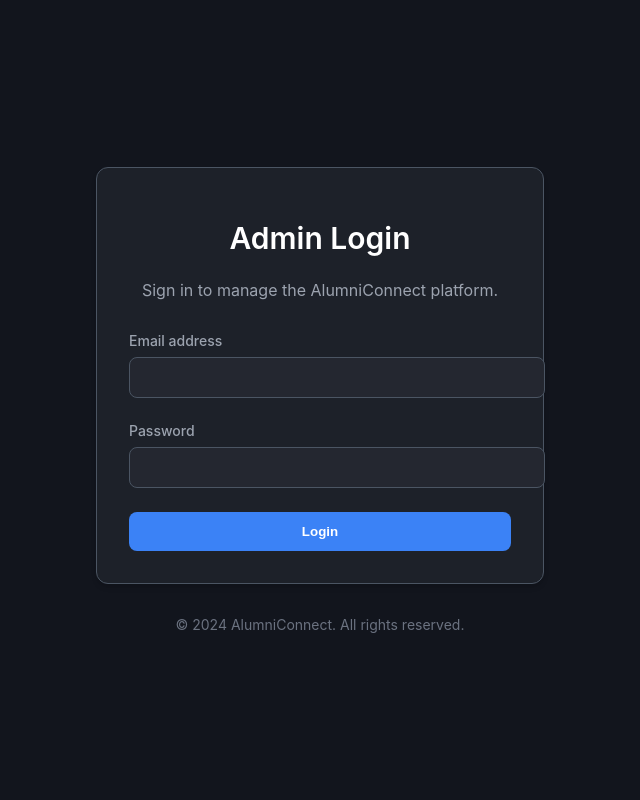
After one commit to GohelBhargav13/AlumniConnect, a PHP site: page /SE_Project/admin/admin_login.php in a window 1280 px wide. The commit adds this page. Shown: the whole page, without its empty margins (320-960 px from the left). Run offline with PHP 8.4, Linux system fonts and the light colour scheme.

Commit message:
all features are implemented in admin panel

```diff
--- /dev/null
+++ b/admin/admin_login.php
@@ -0,0 +1,78 @@
+<?php
+if (session_status() === PHP_SESSION_NONE) session_start();
+include '../utills/db_conn.php';
+
+if ($_SERVER["REQUEST_METHOD"] === "POST") {
+
+    if (isset($_POST['login_btn'])) {
+        $admin_email = $_POST['email'] ?? '';
+        $admin_password = $_POST['password'] ?? '';
+
+        $exist_user = "SELECT * FROM adminmaster WHERE admin_email = ? AND password = ? ";
+        $exist_user_stmt = $conn->prepare($exist_user);
+        $exist_user_stmt->bind_param("ss", $admin_email, $admin_password);
+
+        $exist_user_stmt->execute();
+
+        $result = $exist_user_stmt->get_result();
+
+        if ($result->num_rows === 1) {
+            $admin = $result->fetch_assoc();
+
+            if ($admin_password == $admin['password']) {
+                $_SESSION['admin_id'] = $admin['admin_id'];
+                $_SESSION['admin_name'] = $admin['admin_name'];
+
+                header("Location: ./admin_dashboard.php");
+                exit;
+            } else {
+                $_SESSION['message'] = ["sucess" => false, "error_msg" => "Invalid Credential"];
+            }
+        } else {
+            $_SESSION['message'] = ["sucess" => false, "error_msg" => 'admin not found'];
+        }
+    }
+}
+?>
+<!DOCTYPE html>
+<html lang="en">
+
+<head>
+    <meta charset="UTF-8">
+    <meta name="viewport" content="width=device-width, initial-scale=1.0">
+    <title>AlumniConnect Admin Login</title>
+</head>
+
+<body style="font-family: 'Inter', sans-serif; background-color: #12151D; color: #E2E8F0; display: flex; align-items: center; justify-content: center; min-height: 100vh; margin: 0;">
+
+    <div style="width: 100%; max-width: 448px; margin: 0 16px;">
+        <div style="background-color: #1D2129; padding: 32px; border-radius: 12px; box-shadow: 0 4px 6px -1px rgba(0, 0, 0, 0.1), 0 2px 4px -2px rgba(0, 0, 0, 0.1); border: 1px solid #4B5563;">
+            <h1 style="font-size: 30px; font-weight: 600; text-align: center; color: #FFFFFF; margin-bottom: 24px;">Admin Login</h1>
+            <p style="text-align: center; color: #9CA3AF; margin-bottom: 32px;">Sign in to manage the AlumniConnect platform.</p>
+
+            <form id="loginForm" method="post" accept="#">
+                <div style="margin-bottom: 24px;">
+                    <label for="email" style="display: block; font-size: 14px; font-weight: 500; color: #9CA3AF; margin-bottom: 8px;">Email address</label>
+                    <input type="email" id="email" name="email" required style="width: 100%; padding: 12px 16px; background-color: #242730; border: 1px solid #4B5563; border-radius: 8px; outline: none; transition: all 0.2s ease-in-out;">
+                </div>
+
+                <div style="margin-bottom: 24px;">
+                    <label for="password" style="display: block; font-size: 14px; font-weight: 500; color: #9CA3AF; margin-bottom: 8px;">Password</label>
+                    <input type="password" id="password" name="password" required style="width: 100%; padding: 12px 16px; background-color: #242730; border: 1px solid #4B5563; border-radius: 8px; outline: none; transition: all 0.2s ease-in-out;">
+                </div>
+
+                <button type="submit" name="login_btn" style="width: 100%; background-color: #3B82F6; color: #FFFFFF; font-weight: 700; padding: 12px 16px; border-radius: 8px; border: none; cursor: pointer; transition: background-color 0.2s ease-in-out;">
+                    Login
+                </button>
+            </form>
+
+            <div id="messageBox" style="margin-top: 24px; text-align: center; font-size: 14px; font-weight: 500; color: #F87171; display: none;"></div>
+        </div>
+
+        <div style="margin-top: 32px; text-align: center; color: #6B7280; font-size: 14px;">
+            &copy; 2024 AlumniConnect. All rights reserved.
+        </div>
+    </div>
+</body>
+
+</html>
--- a/admin/alumni_new_req.php
+++ b/admin/alumni_new_req.php
@@ -2,6 +2,10 @@
 require "../utills/db_conn.php";
 if (session_status() === PHP_SESSION_NONE) {
     session_start();
+}
+if (!isset($_SESSION['admin_id'])) {
+    header("Location: ./admin_login.php");
+    exit();
 }
 
 //fetch the student data for the new request
--- a/admin/student_new_req.php
+++ b/admin/student_new_req.php
@@ -2,6 +2,11 @@
 require "../utills/db_conn.php";
 if (session_status() === PHP_SESSION_NONE) {
     session_start();
+}
+
+if (!isset($_SESSION['admin_id'])) {
+    header("Location: ./admin_login.php");
+    exit();
 }
 
 //fetch the student data for the new request
--- a/alumni/alumni_create_post.php
+++ b/alumni/alumni_create_post.php
@@ -511,6 +511,7 @@ if ($_SERVER["REQUEST_METHOD"] == "POST" && isset($_POST['create_post'])) {
                         </select>
                     </div>
 
+
                     <div class="field-row">
                         <label for="post-roadmap">Roadmap (Optional)</label>
                         <textarea id="post-roadmap" name="roadmap" placeholder="Outline steps or a plan." rows="2"></textarea>
--- a/alumni/alumni_new_request.php
+++ b/alumni/alumni_new_request.php
@@ -6,6 +6,7 @@ if (session_status() === PHP_SESSION_NONE) {
 }
 
 if (!isset($_SESSION['alumni_id'])) {
+
     header("Location: alumni_dashboard.php");
 }
 
--- a/alumni/edit_alumni_profile.php
+++ b/alumni/edit_alumni_profile.php
@@ -86,7 +86,6 @@ if ($_SERVER["REQUEST_METHOD"] == "POST" && isset($_POST['save_profile_btn'])) {
 ?>
 <!DOCTYPE html>
 <html lang="en">
-
 <head>
     <meta charset="UTF-8">
     <title>Alumni Edit Profile | AlumniConnect</title>
--- a/alumni/show_friends.php
+++ b/alumni/show_friends.php
@@ -16,6 +16,7 @@ $fetch_friends = "SELECT s.*, c.conn_id
     FROM studentmaster s
     JOIN connectionmaster c ON c.sender_id = s.student_id
     WHERE receiver_id = ? AND connection_status = 'accepted'";
+
 
 $fetch_friends_stmt = $conn->prepare($fetch_friends);
 $fetch_friends_stmt->bind_param("i", $alumni_id);
--- a/alumni/sidebar.php
+++ b/alumni/sidebar.php
@@ -23,7 +23,6 @@ $alumni_id = $_SESSION['alumni_id'];
   <link href="https://cdn.jsdelivr.net/npm/bootstrap@5.3.0/dist/css/bootstrap.min.css" rel="stylesheet">
   <!-- Icons -->
   <link href="https://cdnjs.cloudflare.com/ajax/libs/font-awesome/6.4.0/css/all.min.css" rel="stylesheet">
-
   <style>
     body {
       font-family: 'Poppins', sans-serif;
```
Also changed, not shown: admin/admin_dashboard.php (+7 -1 lines), admin/alumni_show.php (+12 -3 lines), admin/logout.php (added, +8 -0 lines), admin/sidebar.php (+9 -6 lines), admin/student_show.php (+7 -1 lines), admin/view_post_admin.php (+14 -4 lines).
